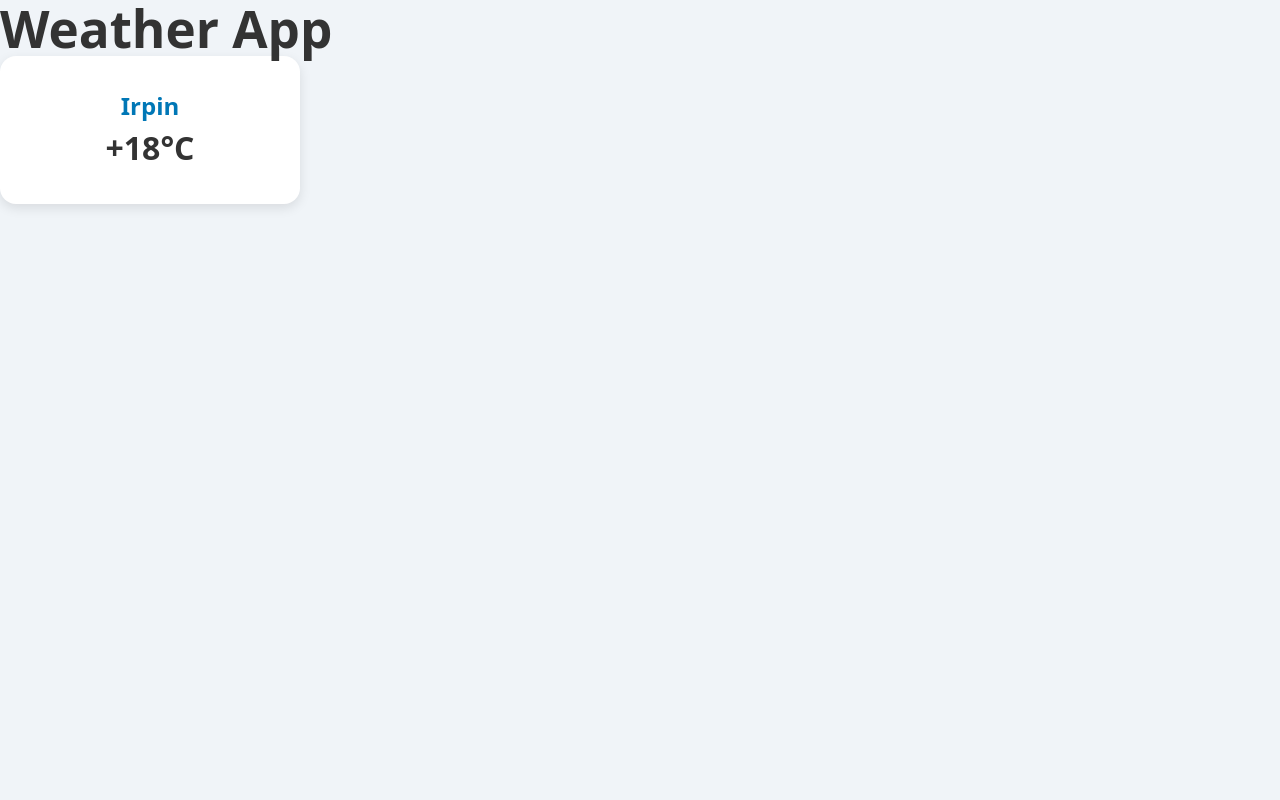
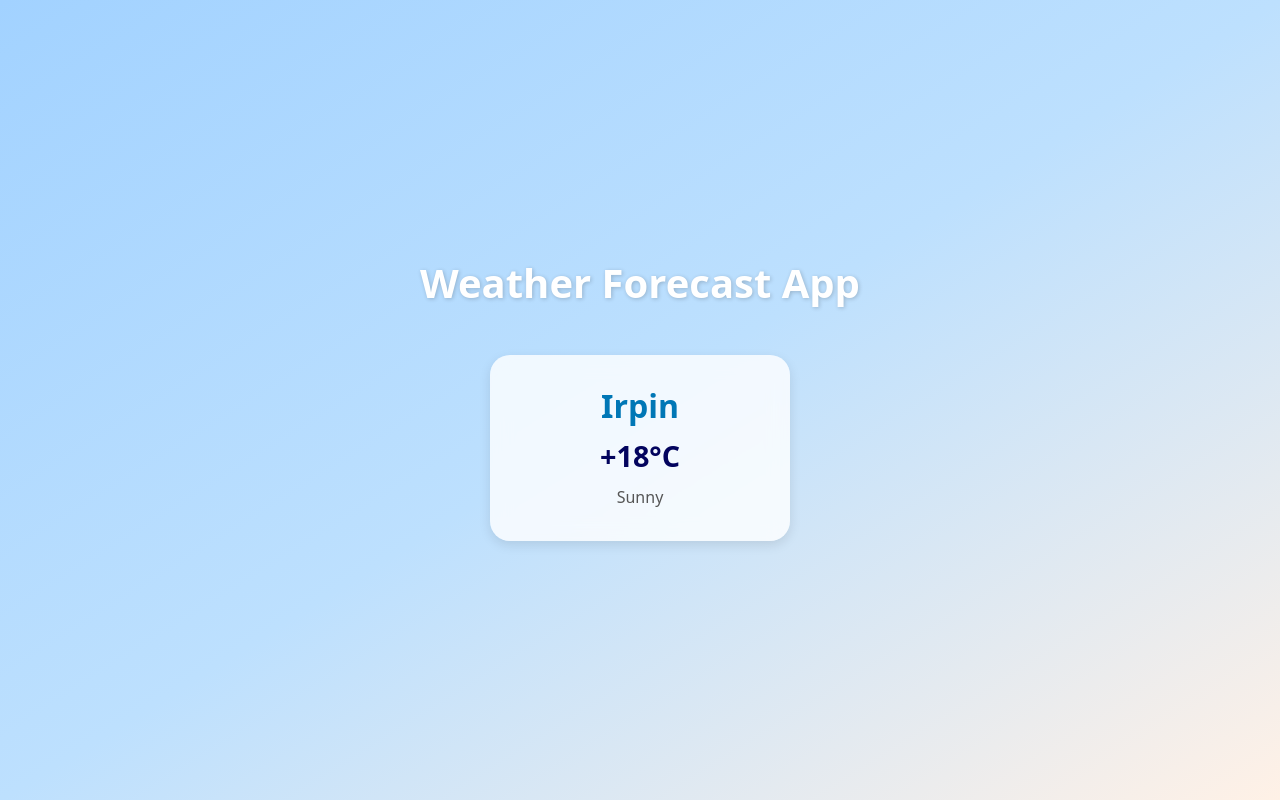
Before and after one commit to Alozi/weather-app, a React (Vite) app: page / in a window 1280 px wide. Built offline with nearby package versions, Linux system fonts and the light colour scheme.

Commit message:
Chage stylization

```diff
--- a/src/App.tsx
+++ b/src/App.tsx
@@ -1,11 +1,33 @@
+import styled from "styled-components";
 import WeatherCard from "./components/WeatherCard";
 import { GlobalStyle } from "./styles/GlobalStyles";
+
+const Layout = styled.div`
+  display: flex;
+  flex-direction: column;
+  align-items: center;
+  justify-content: center;
+  min-height: 100vh;
+  gap: 3rem;
+  /* background: linear-gradient(135deg, #a2d2ff 0%, #ffe5ec 100%); */
+  background: linear-gradient(to bottom right, #a2d2ff, #bde0fe, #fff1e6);
+  padding: 2rem;
+  color: #333;
+`;
+
+const Title = styled.h1`
+  font-size: 2.5rem;
+  color: #fff;
+  text-shadow: 1px 1px 4px rgba(0, 0, 0, 0.2);
+`;
 
 function App() {
   return (
     <>
-      <h1>Weather App</h1>
-      <WeatherCard />
+      <Layout>
+        <Title>Weather Forecast App</Title>
+        <WeatherCard />
+      </Layout>
       <GlobalStyle />
     </>
   );
--- a/src/components/WeatherCard.tsx
+++ b/src/components/WeatherCard.tsx
@@ -1,31 +1,47 @@
 import styled from "styled-components";
 
 const Card = styled.div`
-  background: white;
-  border-radius: 16px;
+  background: rgba(255, 255, 255, 0.8);
+  border-radius: 20px;
   box-shadow: 0 4px 12px rgba(0, 0, 0, 0.1);
-  padding: 2rem;
+  padding: 2rem 3rem;
   text-align: center;
   width: 300px;
+  backdrop-filter: blur(10px);
+  transition:
+    transform 0.2s ease,
+    box-shadow 0.2s ease;
+
+  &:hover {
+    transform: translateY(-5px);
+    box-shadow: 0 12px 25px rgba(0, 0, 0, 0.15);
+  }
 `;
 
 const City = styled.h2`
-  font-size: 1.5rem;
+  font-size: 2rem;
   color: #0077b6;
+  margin-bottom: 0.5rem;
 `;
 
 const Temperature = styled.p`
-  font-size: 2rem;
-  font-weight: bold;
+  font-size: 1.8rem;
+  font-weight: 700;
+  color: #03045e;
+`;
+
+const Description = styled.p`
+  font-size: 1rem;
+  color: #555;
+  margin-top: 0.5rem;
 `;
 
 export default function WeatherCard() {
   return (
-    <>
-      <Card>
-        <City>Irpin</City>
-        <Temperature>+18°C</Temperature>
-      </Card>
-    </>
+    <Card>
+      <City>Irpin</City>
+      <Temperature>+18°C</Temperature>
+      <Description>Sunny</Description>
+    </Card>
   );
 }
--- a/src/styles/GlobalStyles.tsx
+++ b/src/styles/GlobalStyles.tsx
@@ -1,83 +1,42 @@
 import { createGlobalStyle } from "styled-components";
 
 export const GlobalStyle = createGlobalStyle`
+  /* Reset */
   * {
-    box-sizing: border-box;
     margin: 0;
     padding: 0;
+    box-sizing: border-box;
   }
 
-  :root {
-    font-family: system-ui, Avenir, Helvetica, Arial, sans-serif;
+  html, body {
+    height: 100%;
+  }
+
+  body {
+    font-family: 'Montserrat', system-ui, Avenir, Helvetica, Arial, sans-serif;
+    background-color: #f0f4f8;
+    color: #333;
     line-height: 1.5;
-    font-weight: 400;
-
-    color-scheme: light dark;
-    color: rgba(255, 255, 255, 0.87);
-    background-color: #242424;
-
-    font-synthesis: none;
-    text-rendering: optimizeLegibility;
     -webkit-font-smoothing: antialiased;
     -moz-osx-font-smoothing: grayscale;
   }
 
+  h1, h2, h3, h4, h5, h6 {
+    font-weight: 600;
+    line-height: 1.2;
+  }
+
   a {
-    font-weight: 500;
-    color: #646cff;
-    text-decoration: inherit;
+    color: #0077b6;
+    text-decoration: none;
   }
 
   a:hover {
-    color: #535bf2;
-  }
-
-  body {
-    margin: 0;
-    min-width: 320px;
-    min-height: 100vh;
-    background-color: #f0f4f8;
-    color: #333;
-  }
-
-  h1 {
-    font-size: 3.2em;
-    line-height: 1.1;
+    text-decoration: underline;
   }
 
   button {
-    border-radius: 8px;
-    border: 1px solid transparent;
-    padding: 0.6em 1.2em;
-    font-size: 1em;
-    font-weight: 500;
     font-family: inherit;
-    background-color: #1a1a1a;
     cursor: pointer;
-    transition: border-color 0.25s;
   }
-
-  button:hover {
-    border-color: #646cff;
-  }
-
-  button:focus,
-  button:focus-visible {
-    outline: 4px auto -webkit-focus-ring-color;
-  }
-
-  @media (prefers-color-scheme: light) {
-    :root {
-      color: #213547;
-      background-color: #ffffff;
-    }
-
-    a:hover {
-      color: #747bff;
-    }
-
-    button {
-      background-color: #f9f9f9;
-    }
-  }
-;`;
+`;
```
